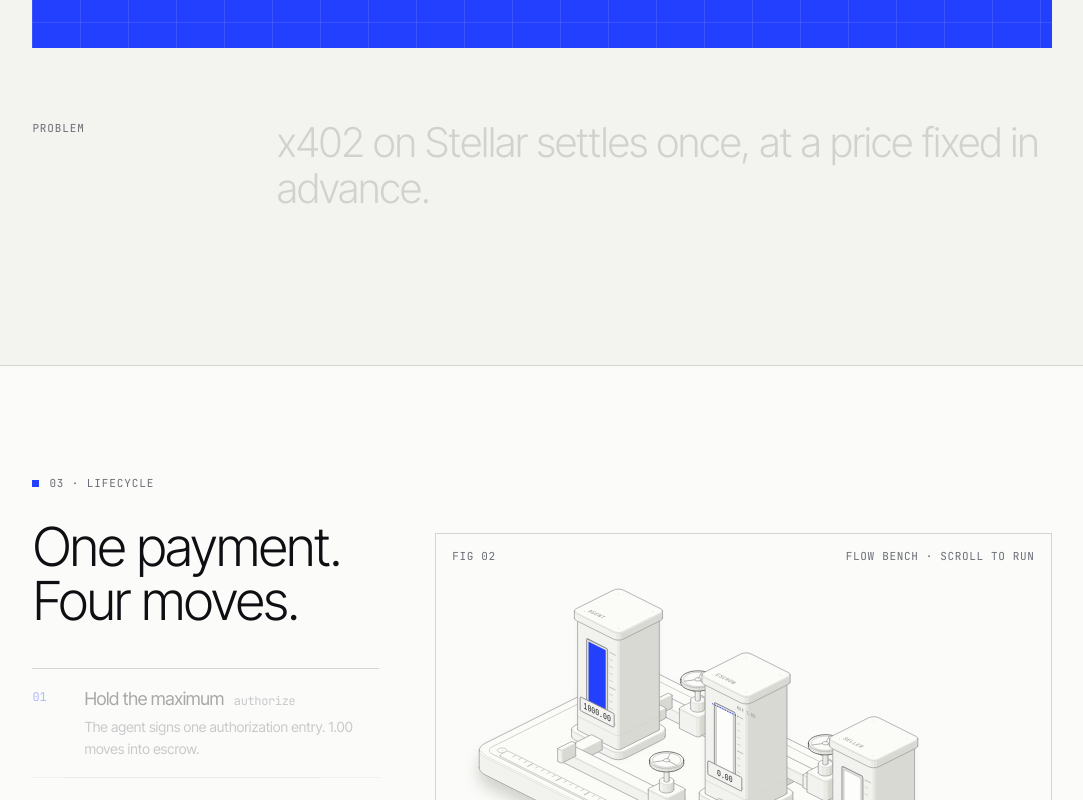
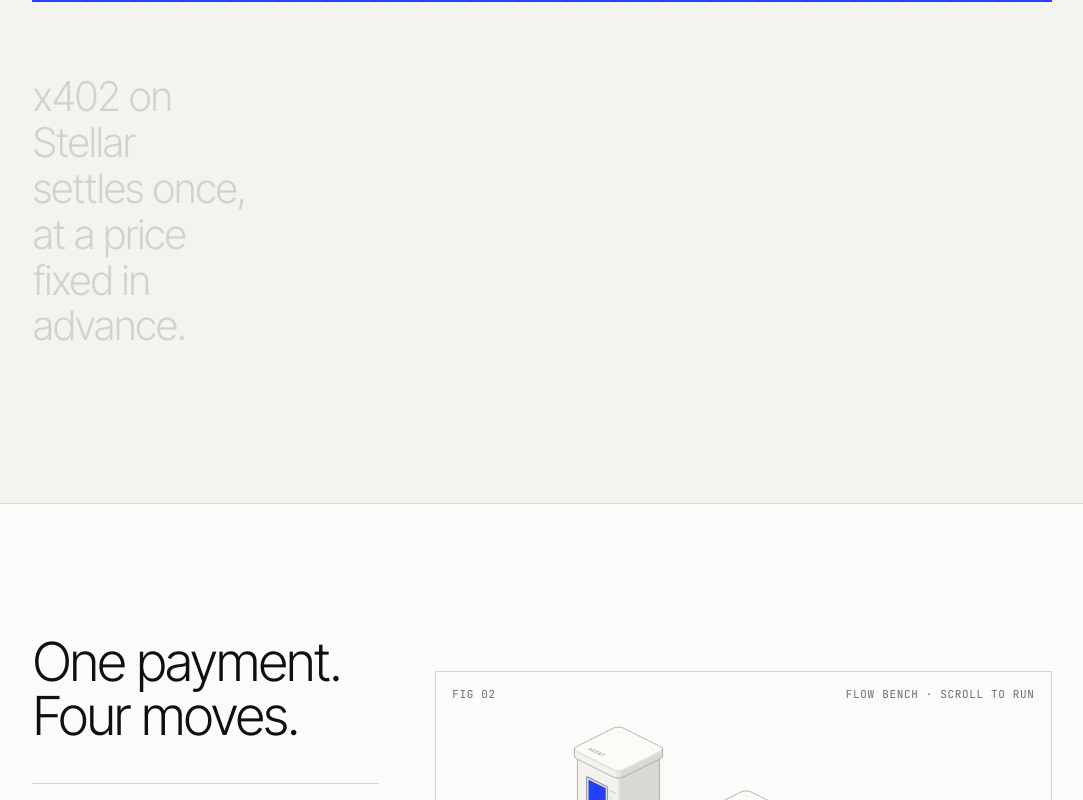
Before and after one commit to enliven17/nyquist402, a Next.js app in the folder web/: page / in a window 1280 px wide. Shown: the part 1280-2080 px from the top of the page, without its empty margins (190-1273 px from the left). Built offline with nearby package versions, Linux system fonts and the light colour scheme.

Commit message:
feat(web): remove small section kickers

```diff
--- a/web/app/demo/page.tsx
+++ b/web/app/demo/page.tsx
@@ -187,7 +187,6 @@ export default function Demo() {
       <main>
         <section className="d-head">
           <div>
-            <p className="d-cap" style={{ marginBottom: 14 }}>Live demo · x402 auth-capture</p>
             <h1>Pay for work before it is done.</h1>
             <p style={{ marginTop: 18 }}>
               Hold 1.00 in escrow. The merchant captures what the work cost.
--- a/web/app/demo/protected/page.tsx
+++ b/web/app/demo/protected/page.tsx
@@ -117,7 +117,7 @@ export default function ProtectedDemo() {
   return <div className="demo protected-demo">
       <Toast message={error} onClose={() => setError(undefined)} /><main>
 
-    <section className="d-head"><div><p className="d-cap">Protected settlement · local SDK v1</p><h1>Review the work.<br />Keep the budget protected.</h1><p>Each delivery gets its own reserved claim. Either party can dispute. After the session ends, the buyer can reclaim unused funds while reserved claims stay in escrow.</p></div>
+    <section className="d-head"><div><h1>Review the work.<br />Keep the budget protected.</h1><p>Each delivery gets its own reserved claim. Either party can dispute. After the session ends, the buyer can reclaim unused funds while reserved claims stay in escrow.</p></div>
       <button className="pill-btn accent" disabled={!!busy} onClick={() => void work("Connect wallet", async () => { setAddress(await wallet.connect()); })}>{address ? `Switch wallet · ${address.slice(0, 6)}…` : "Connect testnet wallet"}</button>
     </section>
     <p className="protected-notice">Testnet demonstration. You pay network fees in test XLM. Arbiters work for free. Seller controls and the listed arbiters are operated by this demo, so you can play every role.</p>
--- a/web/app/docs/docs.css
+++ b/web/app/docs/docs.css
@@ -14,7 +14,6 @@
 .docs ul.points { margin: 14px 0 0; padding-left: 18px; color: var(--muted); max-width: 46rem; }
 .docs ul.points li { margin: 6px 0; }
 .docs ul.points strong, .docs p strong { color: var(--ink); font-weight: 500; }
-.docs .eyebrow { font-family: var(--font-mono), monospace; font-size: 11px; letter-spacing: 0.08em; text-transform: uppercase; color: var(--muted); margin-bottom: 14px; display: block; }
 .docs .lead { font-size: 1.15rem; margin-top: 20px; }
 .docs pre { margin-top: 16px; }
 .docs table { margin-top: 16px; }
--- a/web/app/docs/page.tsx
+++ b/web/app/docs/page.tsx
@@ -123,7 +123,6 @@ export default function Docs() {
       <main>
         <article>
           <section id="overview">
-            <span className="eyebrow">Documentation</span>
             <h1>Pay for work, then settle what it cost.</h1>
             <p className="lead">
               Nyquist402 brings refundable, reviewable payments to x402 on Stellar. A buyer authorizes a maximum, the
--- a/web/app/landing.css
+++ b/web/app/landing.css
@@ -17,15 +17,12 @@
 .lead { font-size: clamp(1.05rem, 1.4vw, 1.25rem); line-height: 1.5; color: var(--muted); max-width: 34rem; margin-top: 32px; }
 .lead code { color: var(--ink); }
 
-.eyebrow, .t-cap {
+.t-cap {
   font-family: var(--font-mono), monospace;
   font-size: 11px;
   letter-spacing: 0.08em;
   text-transform: uppercase;
 }
-.eyebrow { display: flex; align-items: center; gap: 10px; color: var(--muted); margin-bottom: 28px; }
-.eyebrow-dark { color: #8b8e96; }
-.tick { width: 7px; height: 7px; background: var(--accent); display: inline-block; }
 .t-cap { color: var(--muted); }
 
 .rule { height: 1px; background: var(--line); transform-origin: left; }
--- a/web/app/page.tsx
+++ b/web/app/page.tsx
@@ -83,7 +83,6 @@ export default function Home() {
         {/* 02 The gap */}
         <section className="why" id="s2" data-section>
           <div className="wrap">
-            <p className="eyebrow"><span className="tick" />02 · The gap</p>
             <h2 className="h-lg" data-split>Final at signature<br />is not a business model.</h2>
 
             <div className="panel" data-reveal>
@@ -99,7 +98,6 @@ export default function Home() {
             </div>
 
             <div className="why-copy">
-              <p className="t-cap">Problem</p>
               <p className="fill-text" data-fill>
                 x402 on Stellar settles once, at a price fixed in advance.
               </p>
@@ -113,7 +111,6 @@ export default function Home() {
         {/* Soroban features */}
         <section className="features">
           <div className="wrap">
-            <p className="eyebrow"><span className="tick" />Built for Soroban</p>
             <h2 className="h-lg" data-split>Stronger on Stellar<br />than where it started.</h2>
             <div className="feature-grid">
               {features.map((f, i) => (
@@ -133,7 +130,6 @@ export default function Home() {
         {/* 04 Use cases */}
         <section className="uses" id="s4" data-section>
           <div className="wrap">
-            <p className="eyebrow"><span className="tick" />04 · Use cases</p>
             <h2 className="h-lg" data-split>For anything priced<br />after it runs.</h2>
             <ul className="use-list">
               {uses.map(([name, text]) => (
@@ -150,7 +146,6 @@ export default function Home() {
         {/* 05 Proof */}
         <section className="proof" id="s5" data-section>
           <div className="wrap">
-            <p className="eyebrow"><span className="tick" />05 · Status</p>
             <div className="proof-grid">
               <blockquote className="proof-quote" data-fill>
                 Live on testnet. Spec <em>under review at the x402 Foundation</em>.
@@ -171,7 +166,6 @@ export default function Home() {
         {/* 06 Start */}
         <section className="start" id="s6" data-section>
           <div className="wrap">
-            <p className="eyebrow"><span className="tick" />06 · Get started</p>
             <h2 className="h-lg" data-split>Three roles.<br />One package.</h2>
             <div className="start-grid">
               {[
@@ -196,7 +190,6 @@ export default function Home() {
         <section className="faq" id="s7" data-section>
           <div className="wrap faq-grid">
             <div>
-              <p className="eyebrow eyebrow-dark"><span className="tick" />07 · FAQ</p>
               <h2 className="h-lg" data-split>Common<br />questions</h2>
             </div>
             <div className="faq-list">
--- a/web/components/landing/Lifecycle.tsx
+++ b/web/components/landing/Lifecycle.tsx
@@ -113,7 +113,6 @@ export default function Lifecycle() {
     <section ref={root} className="lifecycle" id="lifecycle" data-section>
       <div className="wrap lifecycle-inner">
         <div className="lifecycle-copy">
-          <p className="eyebrow"><span className="tick" />03 · Lifecycle</p>
           <h2 className="h-lg">One payment.<br />Four moves.</h2>
           <ol className="steps">
             {steps.map((s) => (
```
